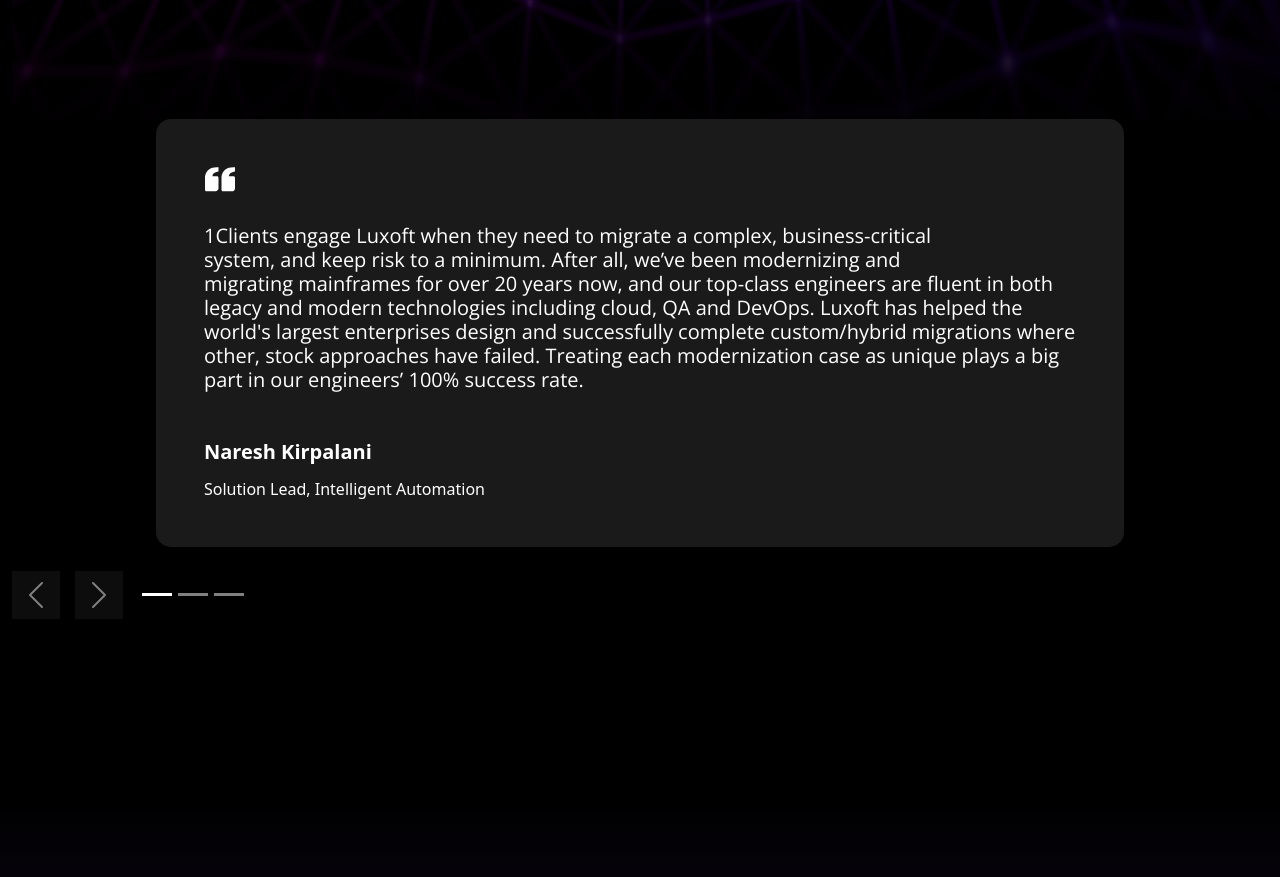
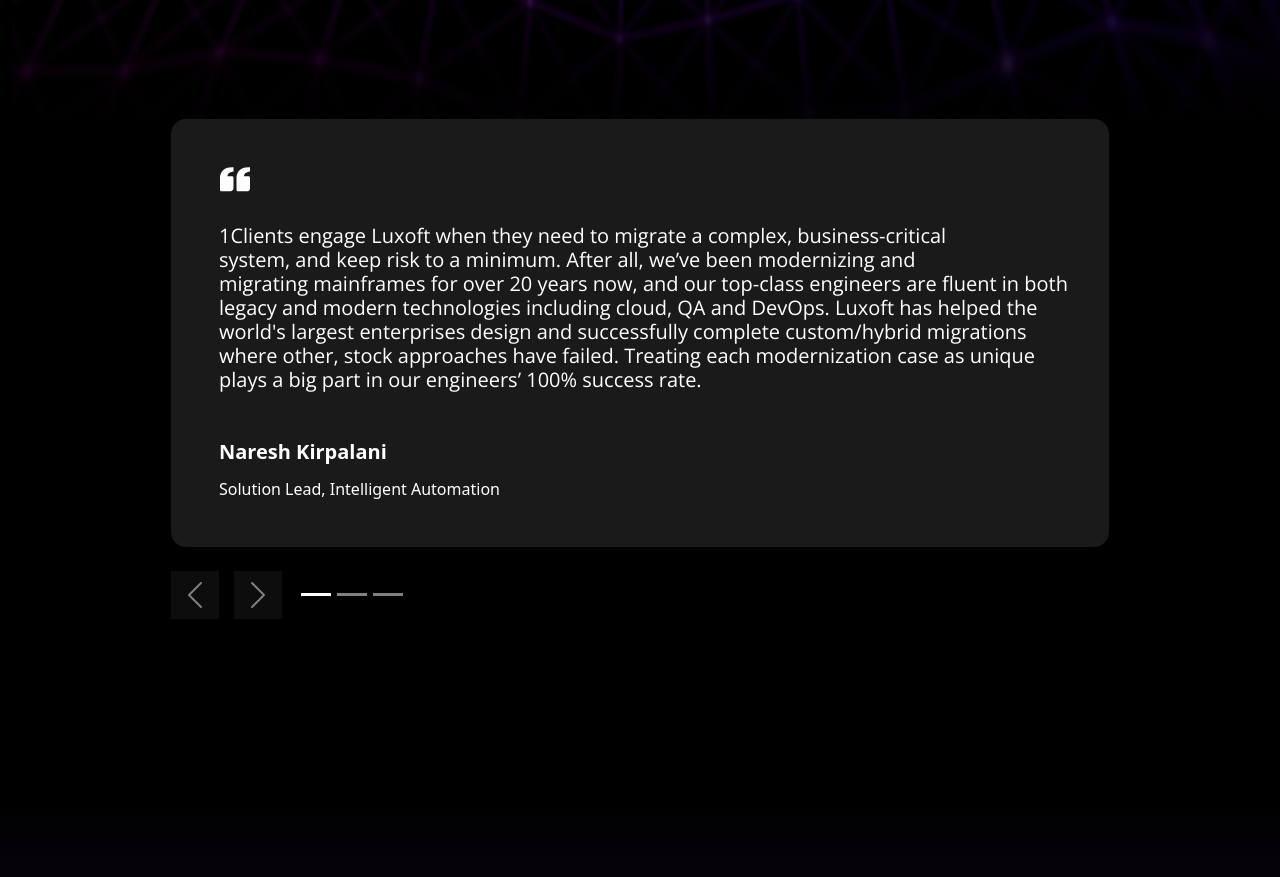
Before and after one commit to kovalenk/pr_for_luxoft, a Vue app: page / in a window 1280 px wide. Shown: the part 4297-5174 px from the top of the page. Built offline with nearby package versions, Linux system fonts and the light colour scheme.

Commit message:
overflow

```diff
--- a/src/assets/scss/modules/quotes.scss
+++ b/src/assets/scss/modules/quotes.scss
@@ -26,21 +26,19 @@
       min-height: 680px;
     }
     .carousel{
+      max-width: 938px;
       height: auto;
+      margin: auto;
       .carousel-inner{
-        display: flex;
-        justify-content: center;
-        width: 100%;
+        overflow: inherit;
       }
       .carousel-item{
-          max-width: 968px;
           background: #1A1A1A;
           border-radius: 15px;
           @include pt(6);
           @include pl(6);
           @include pr(5);
           @include pb(5);
-          margin: 0;
           @include media-breakpoint-down(sm) {
             @include pl(2);
           }
```
